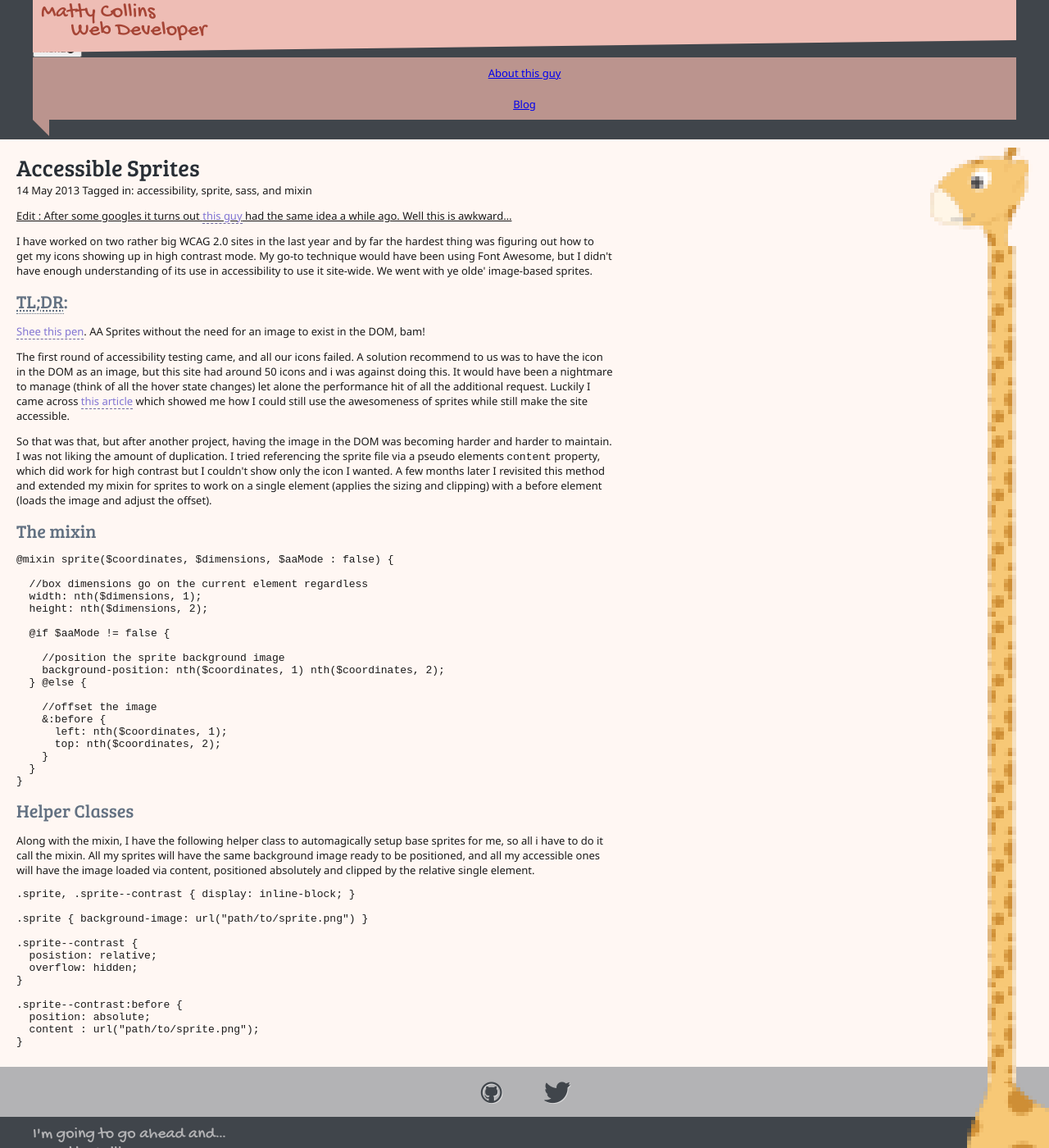
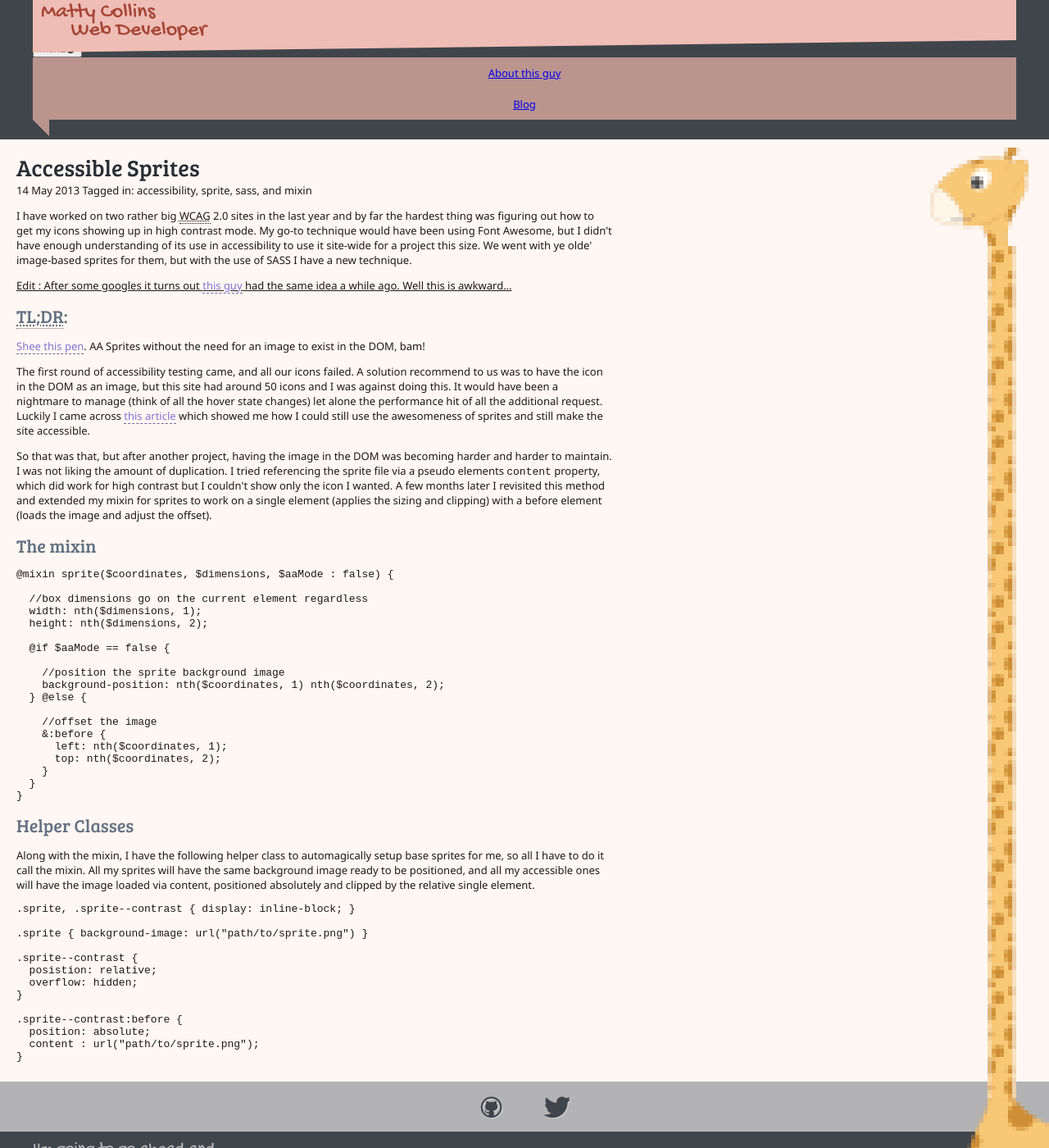
Before and after one commit to Piderman/mattycollins.com.au, a Jekyll site: the page built from _posts/13-05-14-accessible-sprites.html, in a window 1280 px wide and 1400 px high. Shown: the whole window at 82% size. Built offline with Jekyll 4.4.1, drawn with Linux system fonts in a browser that asks for light colours; nearby versions of some CDN libraries.

Commit message:
copy
- changed content
- fixed typos and the like

```diff
--- a/_config.yml
+++ b/_config.yml
@@ -2,5 +2,4 @@ permalink : /blerg/:categories/:title
 timezone : Australia/Melbourne
 auto : true
 server : true
-pygments : true
 exclude : ["*.orig", "readme.md", "*.todo", "*.scss"]
--- a/_posts/13-05-14-accessible-sprites.html
+++ b/_posts/13-05-14-accessible-sprites.html
@@ -1,17 +1,21 @@
 ---
 layout : default
 title: Accessible Sprites
-tags: accessibility sprite sass mixin
-excerpt : A SASS mixin and method for getting image sprites to appear in Windows High Contrast mode for accessibility
+tags:
+- accessibility
+- sprite
+- sass
+- mixin
 ---
+
+<p>I have worked on two rather big <abbr title="Web Content Accessibility Guidelines">WCAG</abbr> 2.0 sites in the last year and by far the hardest thing was figuring out how to get my icons showing up in high contrast mode. My go-to technique would have been using Font Awesome, but I didn't have enough understanding of its use in accessibility to use it site-wide for a project this size. We went with ye olde' image-based sprites for them, but with the use of SASS I have a new technique.</p>
+<!-- /intro -->
 <p><ins>Edit : After some googles it turns out <a href="http://blog.paciellogroup.com/2010/01/high-contrast-proof-css-sprites/">this guy</a> had the same idea a while ago. Well this is awkward&hellip;</ins></p>
 
-<p>I have worked on two rather big WCAG 2.0 sites in the last year and by far the hardest thing was figuring out how to get my icons showing up in high contrast mode. My go-to technique would have been using Font Awesome, but I didn't have enough understanding of its use in accessibility to use it site-wide. We went with ye olde' image-based sprites.</p>
+<h2><abbr title="Too long; didn't read?">TL;DR</abbr>:</h2>
+<p class="standout"><a href="http://codepen.io/Giraffe/details/elCDH">Shee this pen</a>. AA Sprites without the need for an image to exist in the DOM, bam!</p>
 
-<h2><abbr title="Too long; didn't read?">TL;DR</abbr>:</h2>
-<p><a href="http://codepen.io/Giraffe/details/elCDH">Shee this pen</a>. AA Sprites without the need for an image to exist in the DOM, bam!</p>
-
-<p>The first round of accessibility testing came, and all our icons failed. A solution recommend to us was to have the icon in the DOM as an image, but this site had around 50 icons and i was against doing this. It would have been a nightmare to manage (think of all the hover state changes) let alone the performance hit of all the additional request. Luckily I came across <a href="http://hardlikesoftware.com/weblog/2009/11/04/css-sprites-vs-high-contrast-mode/">this article</a> which showed me how I could still use the awesomeness of sprites while still make the site accessible.</p>
+<p>The first round of accessibility testing came, and all our icons failed. A solution recommend to us was to have the icon in the DOM as an image, but this site had around 50 icons and I was against doing this. It would have been a nightmare to manage (think of all the hover state changes) let alone the performance hit of all the additional request. Luckily I came across <a href="http://hardlikesoftware.com/weblog/2009/11/04/css-sprites-vs-high-contrast-mode/">this article</a> which showed me how I could still use the awesomeness of sprites and still make the site accessible.</p>
 
 <p>So that was that, but after another project, having the image in the DOM was becoming harder and harder to maintain. I was not liking the amount of duplication. I tried referencing the sprite file via a pseudo elements <code>content</code> property, which did work for high contrast but I couldn't show only the icon I wanted. A few months later I revisited this method and extended my mixin for sprites to work on a single element (applies the sizing and clipping) with a before element (loads the image and adjust the offset).</p>
 
@@ -23,7 +27,7 @@ excerpt : A SASS mixin and method for getting image sprites to appear in Windows
   width: nth($dimensions, 1);
   height: nth($dimensions, 2);
 
-  @if $aaMode != false {
+  @if $aaMode == false {
 
     //position the sprite background image
     background-position: nth($coordinates, 1) nth($coordinates, 2);
@@ -39,7 +43,7 @@ excerpt : A SASS mixin and method for getting image sprites to appear in Windows
 {% endhighlight  %}
 
 <h2>Helper Classes</h2>
-<p>Along with the mixin, I have the following helper class to automagically setup base sprites for me, so all i have to do it call the mixin. All my sprites will have the same background image ready to be positioned, and all my accessible ones will have the image loaded via content, positioned absolutely and clipped by the relative single element.</p>
+<p>Along with the mixin, I have the following helper class to automagically setup base sprites for me, so all I have to do it call the mixin. All my sprites will have the same background image ready to be positioned, and all my accessible ones will have the image loaded via content, positioned absolutely and clipped by the relative single element.</p>
 
 {% highlight css %}
 .sprite, .sprite--contrast { display: inline-block; }
--- a/about.html
+++ b/about.html
@@ -11,9 +11,7 @@ title : About Me
 
 
 <h2>Work</h2>
-<p>I started off as a wee front-end developer at <a href="http://mintleaf.com.au">Mintleaf Studio</a> stumbling around a CMS I had never used and editing CSS I barely understood. I quickly weaseled my way up to lead developer on some large projects when we expanded into a new studio <a href="http://websilk.com.au">Websilk</a>. I now lead mobile development as well as being the go-to guy for accessibility.</p>
-
-<p>We use .Net and the beast that is Visual Studio, I don't mean to hate on it but it was <strong>not</strong> made for CSS.</p>
+<p>I started off as a wee front-end developer at <a href="http://mintleaf.com.au">Mintleaf Studio</a> stumbling around a CMS I had never used and editing CSS I barely understood. I quickly weaseled my way up to lead developer on some large projects when we expanded into a new studio <a href="http://websilk.com.au">Websilk</a>. I now lead mobile development as well as being the go-to guy for accessibility. We use .Net and the beast that is Visual Studio, I don't mean to hate on it but it was <strong>not</strong> made for CSS.</p>
 
 <h2>Play</h2>
 I am a gamer (hence the degree) and nothing much can compare with online <abbr title="First Person Shooter">FPS</abbr>'s like Battlefield. I have an Xbox controller hooked up for action / adventure games (Assassins Creed, Darksiders). We recently moved house to which I found my old N64 in a box complete with working controllers, Zelda, Goldeneye, Mario and Mario Kart, awesome.</p>
```
Also changed, not shown: _posts/13-04-18-git-around-me.html (+9 -5 lines), _posts/13-4-28-jekyll-and-hyde.html (+10 -4 lines), 10 other files.
